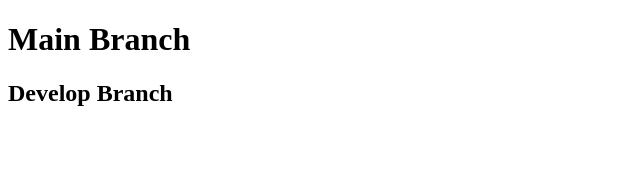
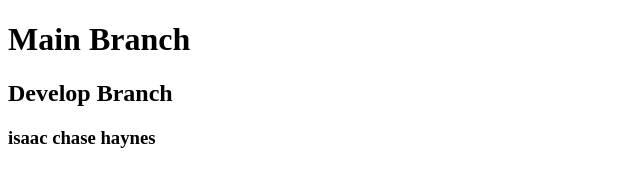
Before and after one commit to ajlmcilraith/Git2, a plain HTML site: page index.html in a window 1280 px wide. Shown: the whole page, without its empty margins (0-640 px from the left). Drawn offline with Linux system fonts and the light colour scheme.

Commit message:
isaac branch

```diff
--- a/index.html
+++ b/index.html
@@ -10,6 +10,7 @@
   <header>
     <h1>Main Branch</h1>
     <h2>Develop Branch</h2>
+    <h3>isaac chase haynes</h3>
   </header>
   <main>
 
```
